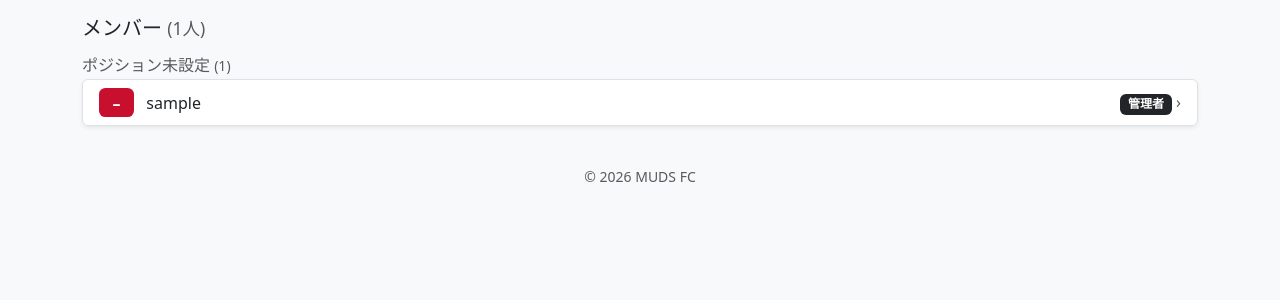
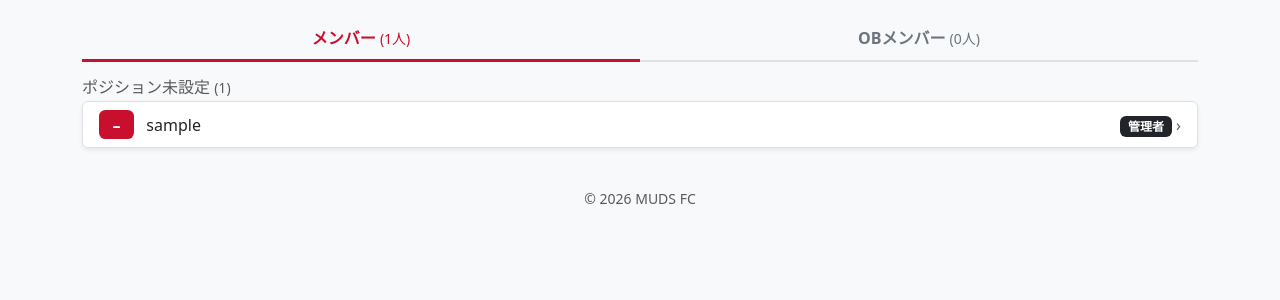
Before and after one commit to Haruto0011/NH0322WorkingSpace, a Flask app: page /members in a window 1280 px wide. Shown: the part 56-356 px from the top of the page. Run offline with Flask 3, Linux system fonts and the light colour scheme; the visitor is signed in with stand-in values (Sample User, id 1); data comes from the database, SQL or seed files in the repository; some libraries are stand-ins or nearby versions.

Commit message:
feat: member status (active/OB), vice-captain, more album photos

```diff
--- a/course3_middleexam/teamapp/app.py
+++ b/course3_middleexam/teamapp/app.py
@@ -47,6 +47,7 @@ STATUSES = {"yes": "出席", "no": "欠席"}  # no row = unanswered
 HALVES = {1: "前半", 2: "後半"}
 LINEUP_ROLES = {"starter": "先発", "sub": "控え"}
 OUTCOMES = {"win": "勝ち", "draw": "引き分け", "loss": "負け"}
+MEMBER_STATUS = {"active": "現役", "ob": "OB"}
 PHOTO_EXTS = {"jpg", "jpeg", "png", "gif", "webp"}
 WEEKDAYS = "月火水木金土日"
 
@@ -85,6 +86,7 @@ def inject_globals():
         "HALVES": HALVES,
         "OUTCOMES": OUTCOMES,
         "LINEUP_ROLES": LINEUP_ROLES,
+        "MEMBER_STATUS": MEMBER_STATUS,
     }
 
 
@@ -277,7 +279,7 @@ def index():
 
     latest_list, _ = _match_list(limit=1)
     _, summary = _match_list(season=config.CURRENT_SEASON)
-    member_count = db.query("select count(*) as c from users", one=True)["c"]
+    member_count = db.query("select count(*) as c from users where status = 'active'", one=True)["c"]
     latest_posts = db.query(POST_SQL + " order by p.pinned desc, p.created_at desc limit 3")
 
     return render_template("index.html", title="ホーム", events=events, pending=pending,
@@ -345,6 +347,7 @@ def event_detail(eid):
         select u.uid, u.uname, u.number, u.position, a.status, a.comment
         from users u
         left join attendance a on a.uid = u.uid and a.eid = %s
+        where u.status = 'active'
         order by coalesce(u.number, 999), u.uname
     """, (eid,))
     groups = {"yes": [], "no": [], "none": []}
@@ -624,6 +627,7 @@ def result_edit(eid):
         from users u
         left join attendance a on a.uid = u.uid and a.eid = %s
         left join lineups l on l.uid = u.uid and l.eid = %s
+        where u.status = 'active'
         order by case when a.status = 'yes' then 0 else 1 end, coalesce(u.number, 999), u.uname
     """, (eid, eid))
     return render_template("result_form.html", title="試合結果の入力", ev=ev,
@@ -885,7 +889,7 @@ def post_pin(pid):
 
 def _lineup(eid):
     rows = db.query("""
-        select l.role, u.uid, u.uname, u.number, u.position, u.captain
+        select l.role, u.uid, u.uname, u.number, u.position, u.captain, u.vice_captain
         from lineups l
         join users u on u.uid = l.uid
         where l.eid = %s
@@ -1022,15 +1026,19 @@ def album():
 @login_required
 def members():
     rows = db.query("""
-        select uid, uname, number, position, role, captain
+        select uid, uname, number, position, role, captain, vice_captain, status
         from users
-        order by coalesce(number, 999), uname
+        order by case when captain = 1 then 0 when vice_captain = 1 then 1 else 2 end,
+                 coalesce(number, 999), uname
     """)
+    active = [r for r in rows if r["status"] != "ob"]
+    alumni = [r for r in rows if r["status"] == "ob"]
     groups = {p: [] for p in POSITIONS}
     groups[None] = []
-    for r in rows:
+    for r in active:
         groups[r["position"] if r["position"] in POSITIONS else None].append(r)
-    return render_template("members.html", title="メンバー", groups=groups, total=len(rows))
+    return render_template("members.html", title="メンバー", groups=groups,
+                           total=len(active), alumni=alumni)
 
 
 def _player_stats(uid, season):
@@ -1126,7 +1134,9 @@ def _save_profile(uid, allow_role=False, is_admin=False):
     if allow_role and f.get("role") in ("admin", "member"):
         db.execute("update users set role = %s where uid = %s", (f.get("role"), uid))
     if is_admin:
-        db.execute("update users set captain = %s where uid = %s", (1 if f.get("captain") == "on" else 0, uid))
+        status = f.get("status") if f.get("status") in MEMBER_STATUS else "active"
+        db.execute("update users set captain = %s, vice_captain = %s, status = %s where uid = %s",
+                   (1 if f.get("captain") == "on" else 0, 1 if f.get("vice_captain") == "on" else 0, status, uid))
     return None
 
 
--- a/course3_middleexam/teamapp/init_db.py
+++ b/course3_middleexam/teamapp/init_db.py
@@ -24,6 +24,8 @@ MIGRATIONS = [
     ("users.foot", "alter table users add column foot text"),
     ("users.intro", "alter table users add column intro text"),
     ("users.captain", "alter table users add column captain integer not null default 0"),
+    ("users.vice_captain", "alter table users add column vice_captain integer not null default 0"),
+    ("users.status", "alter table users add column status text not null default 'active'"),
 ]
 
 schema_file = "schema_sqlite.sql" if config.DB_KIND == "sqlite" else "schema_postgres.sql"
--- a/course3_middleexam/teamapp/schema_postgres.sql
+++ b/course3_middleexam/teamapp/schema_postgres.sql
@@ -14,6 +14,8 @@ create table if not exists users (
   foot       text,                            -- preferred foot
   intro      text,
   captain    integer not null default 0,
+  vice_captain integer not null default 0,
+  status     text not null default 'active', -- 'active' | 'ob' (alumni)
   created_at timestamp default current_timestamp
 );
 
--- a/course3_middleexam/teamapp/schema_sqlite.sql
+++ b/course3_middleexam/teamapp/schema_sqlite.sql
@@ -14,6 +14,8 @@ create table if not exists users (
   foot       text,                            -- preferred foot
   intro      text,
   captain    integer not null default 0,
+  vice_captain integer not null default 0,
+  status     text not null default 'active', -- 'active' | 'ob' (alumni)
   created_at timestamp default current_timestamp
 );
 
--- a/course3_middleexam/teamapp/static/css/style.css
+++ b/course3_middleexam/teamapp/static/css/style.css
@@ -505,3 +505,36 @@ body {
   line-height: 1.3em;
   font-size: .65rem;
 }
+
+.captain-mark.vc {
+  background: #fff;
+  color: #b58100;
+  border-color: #e0a800;
+  padding: 0 .3em;
+}
+.number-badge.ob {
+  background: #6c757d;
+}
+
+/* ---- Members: active / alumni switch ---- */
+.member-switch {
+  display: flex;
+  border-bottom: 2px solid #dee2e6;
+}
+.member-switch button {
+  flex: 1 1 0;
+  background: none;
+  border: 0;
+  padding: .6rem .25rem;
+  font-weight: 600;
+  color: #6c757d;
+  border-bottom: 3px solid transparent;
+  margin-bottom: -2px;
+}
+.member-switch button.active {
+  color: var(--team);
+  border-bottom-color: var(--team);
+}
+.member-switch small {
+  font-weight: 400;
+}
--- a/course3_middleexam/teamapp/templates/_macros.html
+++ b/course3_middleexam/teamapp/templates/_macros.html
@@ -8,6 +8,12 @@
 {% if status == 'yes' %}<span class="badge bg-success">出席</span>
 {% elif status == 'no' %}<span class="badge bg-secondary">欠席</span>
 {% else %}<span class="badge bg-white text-muted border">未回答</span>{% endif %}
+{%- endmacro %}
+
+{# Captain / vice-captain marks #}
+{% macro rank_marks(m, size='') -%}
+{% if m.captain %}<span class="captain-mark {{ size }}" title="キャプテン">C</span>{% endif %}
+{%- if m.vice_captain %}<span class="captain-mark vc {{ size }}" title="副キャプテン">VC</span>{% endif %}
 {%- endmacro %}
 
 {# One row of the event list (home, list, calendar). #}
--- a/course3_middleexam/teamapp/templates/album.html
+++ b/course3_middleexam/teamapp/templates/album.html
@@ -14,7 +14,7 @@
   </h2>
   <div class="photo-grid">
     {% for p in photos %}
-    <a href="{{ url_for('static', filename='uploads/' ~ p.eid ~ '/' ~ p.filename) }}" target="_blank" rel="noopener" class="photo-thumb">
+    <a href="{{ url_for('static', filename='uploads/' ~ p.eid ~ '/' ~ p.filename) }}" target="_blank" rel="noopener" class="photo-thumb" title="{{ p.caption }}">
       <img src="{{ url_for('static', filename='uploads/' ~ p.eid ~ '/' ~ p.filename) }}" alt="{{ p.caption or ev.title }}" loading="lazy">
     </a>
     {% endfor %}
--- a/course3_middleexam/teamapp/templates/event_detail.html
+++ b/course3_middleexam/teamapp/templates/event_detail.html
@@ -1,5 +1,5 @@
 {% extends "layout.html" %}
-{% from "_macros.html" import etype_badge with context %}
+{% from "_macros.html" import etype_badge, rank_marks with context %}
 {% block content %}
 
 {# Member chips for the attendance tabs. #}
@@ -145,7 +145,7 @@
       {% for m in lineup[role] %}
       <a href="{{ url_for('member_detail', uid=m.uid) }}" class="member-chip text-decoration-none text-body">
         {% if m.number %}<span class="chip-number">{{ m.number }}</span>{% endif %}{{ m.uname }}
-        {% if m.captain %}<span class="captain-mark sm">C</span>{% endif %}
+        {{ rank_marks(m, 'sm') }}
         {% if m.position %}<small class="text-muted">{{ m.position }}</small>{% endif %}
       </a>
       {% endfor %}
--- a/course3_middleexam/teamapp/templates/member_detail.html
+++ b/course3_middleexam/teamapp/templates/member_detail.html
@@ -1,4 +1,5 @@
 {% extends "layout.html" %}
+{% from "_macros.html" import rank_marks %}
 {% block content %}
 
 <a href="{{ url_for('members') }}" class="text-decoration-none small">&larr; メンバー一覧</a>
@@ -11,7 +12,9 @@
       <div class="min-w-0">
         <h1 class="h4 mb-1">{{ u.uname }}</h1>
         {% if u.position %}<span class="badge bg-light text-dark border">{{ u.position }}</span>{% endif %}
-        {% if u.captain %}<span class="captain-mark">C</span> <span class="small text-muted">キャプテン</span>{% endif %}
+        {% if u.status == 'ob' %}<span class="badge bg-secondary">OB</span>{% endif %}
+        {{ rank_marks(u) }}
+        {% if u.captain %}<span class="small text-muted">キャプテン</span>{% elif u.vice_captain %}<span class="small text-muted">副キャプテン</span>{% endif %}
         {% if u.role == 'admin' %}<span class="badge bg-dark">管理者</span>{% endif %}
       </div>
     </div>
--- a/course3_middleexam/teamapp/templates/members.html
+++ b/course3_middleexam/teamapp/templates/members.html
@@ -1,9 +1,18 @@
 {% extends "layout.html" %}
+{% from "_macros.html" import rank_marks %}
 {% block content %}
 
-<h1 class="h5 mb-3">メンバー <small class="text-muted">({{ total }}人)</small></h1>
+{# Active / alumni switch (client-side, no reload) #}
+<div class="member-switch mb-3" role="tablist">
+  <button type="button" class="active" data-target="panel-active" role="tab" aria-selected="true">
+    メンバー <small>({{ total }}人)</small>
+  </button>
+  <button type="button" data-target="panel-ob" role="tab" aria-selected="false">
+    OBメンバー <small>({{ alumni|length }}人)</small>
+  </button>
+</div>
 
-{# Grouped by position; rows link to the member page. #}
+<div id="panel-active" class="member-panel">
   {% for pos in POSITIONS + [None] %}
   {% set list = groups[pos] %}
   {% if list %}
@@ -14,7 +23,7 @@
       <div>
         <span class="number-badge">{{ m.number if m.number else '–' }}</span>
         <span class="ms-2">{{ m.uname }}</span>
-      {% if m.captain %}<span class="captain-mark" title="キャプテン">C</span>{% endif %}
+        {{ rank_marks(m) }}
       </div>
       <div>
         {% if m.role == 'admin' %}<span class="badge bg-dark">管理者</span>{% endif %}
@@ -25,5 +34,42 @@
   </div>
   {% endif %}
   {% endfor %}
+</div>
+
+<div id="panel-ob" class="member-panel" hidden>
+  {% if alumni %}
+  <div class="list-group shadow-sm mt-3">
+    {% for m in alumni %}
+    <a href="{{ url_for('member_detail', uid=m.uid) }}" class="list-group-item list-group-item-action d-flex justify-content-between align-items-center">
+      <div>
+        <span class="number-badge ob">{{ m.number if m.number else '–' }}</span>
+        <span class="ms-2">{{ m.uname }}</span>
+        {% if m.position %}<span class="badge bg-light text-dark border ms-1">{{ m.position }}</span>{% endif %}
+      </div>
+      <span class="text-muted">&rsaquo;</span>
+    </a>
+    {% endfor %}
+  </div>
+  {% else %}
+  <p class="text-muted mt-3">OBメンバーはまだ登録されていません。</p>
+  {% endif %}
+  {% if g.user.role == 'admin' %}
+  <p class="small text-muted mt-2">現役 / OB の切り替えは各メンバーのページの「編集（管理者）」から行えます。</p>
+  {% endif %}
+</div>
+
+<script>
+  document.querySelectorAll('.member-switch button').forEach(function (btn) {
+    btn.addEventListener('click', function () {
+      document.querySelectorAll('.member-switch button').forEach(function (b) {
+        b.classList.toggle('active', b === btn);
+        b.setAttribute('aria-selected', b === btn);
+      });
+      document.querySelectorAll('.member-panel').forEach(function (p) {
+        p.hidden = p.id !== btn.dataset.target;
+      });
+    });
+  });
+</script>
 
 {% endblock %}
```
Also changed, not shown: course3_middleexam/teamapp/seed.py (+25 -7 lines), course3_middleexam/teamapp/templates/profile.html (+15 -3 lines). Lines whose indentation alone changed are shown as unchanged.
